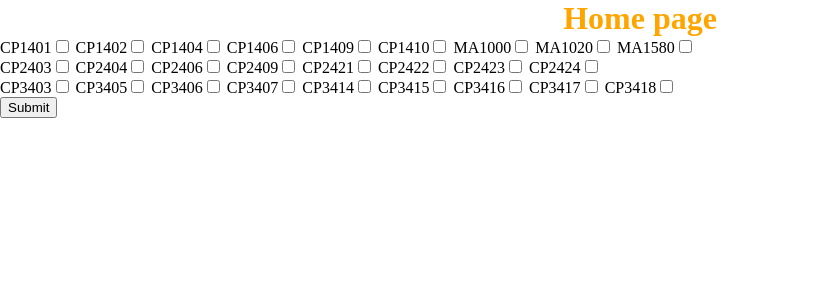
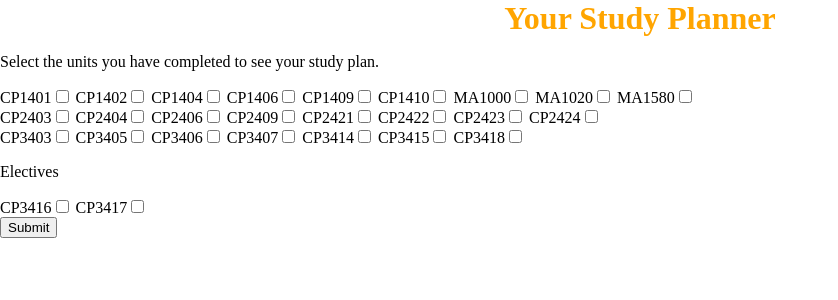
Before and after one commit to soputan12/study_planner, a Flask app: page / in a window 1280 px wide. Shown: the top 300 px of the page, without its empty margins (0-838 px from the left). Run offline with Flask 2, Linux system fonts and the light colour scheme.

Commit message:
Update electives

```diff
--- a/app/templates/index.html
+++ b/app/templates/index.html
@@ -11,7 +11,8 @@
         <title>Study Planner Home</title>
     </head>
     <body>
-        <h1 class="title">Home page</h1>
+        <h1 class="title">Your Study Planner</h1>
+        <p class="description">Select the units you have completed to see your study plan.</p>
         <form method="POST" action="/">
             <div id="Level 1">
                 CP1401<input type="checkbox" value="CP1401" name="mycheckbox">
@@ -41,9 +42,12 @@
                 CP3407<input type="checkbox" value="CP3407" name="mycheckbox">
                 CP3414<input type="checkbox" value="CP3414" name="mycheckbox">
                 CP3415<input type="checkbox" value="CP3415" name="mycheckbox">
+                CP3418<input type="checkbox" value="CP3418" name="mycheckbox">
+            </div>
+            <div id="Electives">
+                <p>Electives</p>
                 CP3416<input type="checkbox" value="CP3416" name="mycheckbox">
                 CP3417<input type="checkbox" value="CP3417" name="mycheckbox">
-                CP3418<input type="checkbox" value="CP3418" name="mycheckbox">
             </div>
             <input type="submit">
         </form>
```
